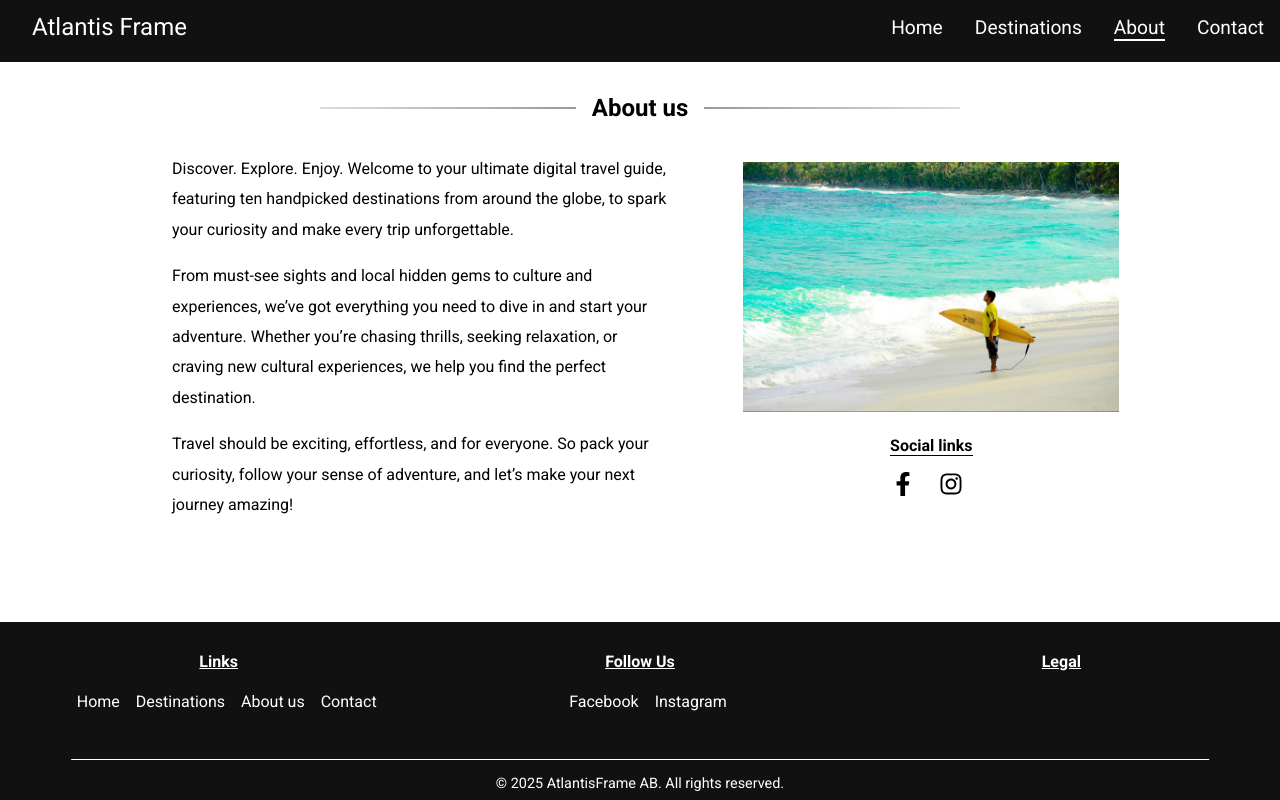
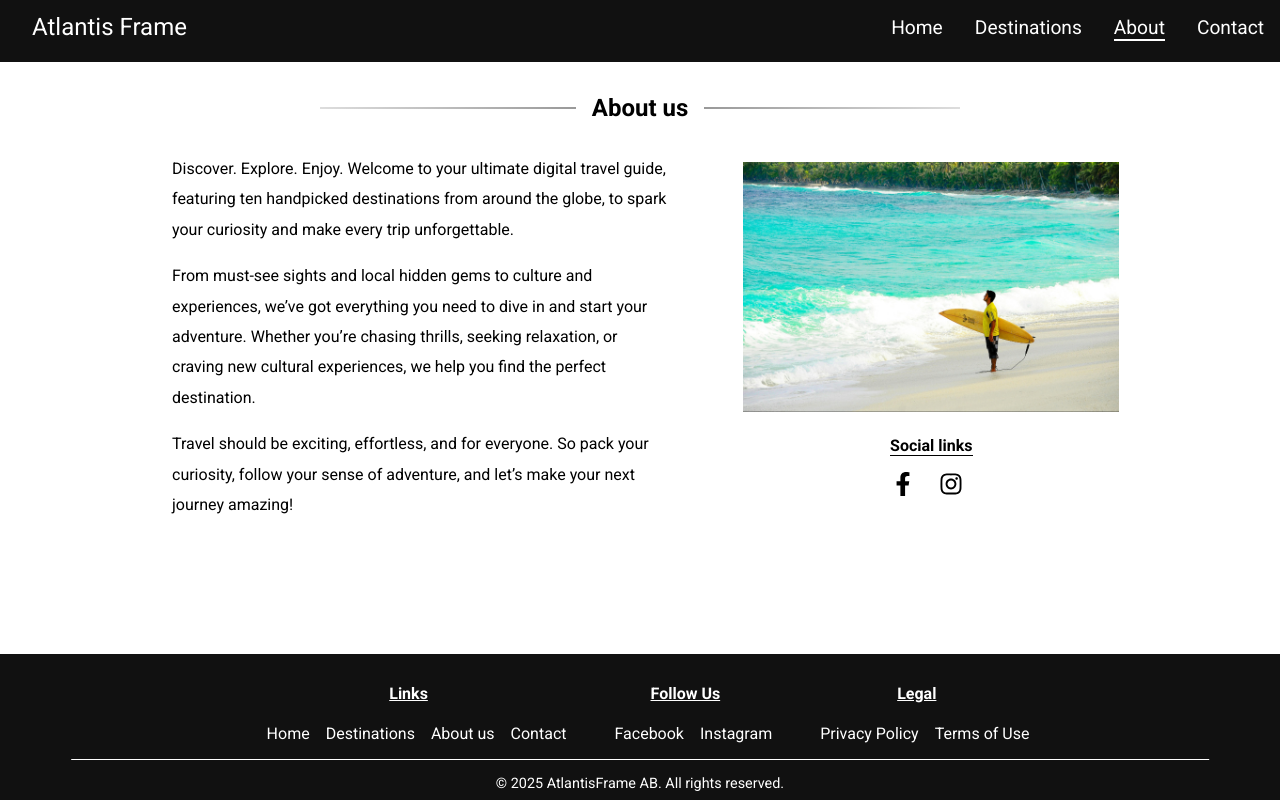
Before and after one commit to SarahSu92/AtlantisTravel, a React (Vite) app: page /AtlantisTravel/AboutPage in a window 1280 px wide. Built offline with nearby package versions, Linux system fonts and the light colour scheme; a web font is replaced by a local one.

Commit message:
(feat): adjsuted footer content

```diff
--- a/src/components/Footer/Footer.scss
+++ b/src/components/Footer/Footer.scss
@@ -23,6 +23,7 @@
   transition: color 0.3s;
   font-size: 1rem;
   margin-left: 1rem;
+  cursor: pointer;
 
   &:focus {
     outline: 2px solid #f94a0b;
@@ -96,11 +97,8 @@
 @media screen and (min-width: 1024px) {
   .contact-wrapper {
     display: grid;
-    grid-template-columns: repeat(3, 1fr);
-    justify-content: center;
-    align-items: center;
-    text-align: center;
-    padding-bottom: 2rem;
-    align-items: start;
+    grid-template-columns: repeat(3, auto); // varje kolumn 200px
+    justify-content: center;                 // centrera hela griden
+    gap: 2rem;
   }
 }
--- a/src/components/Footer/Footer.tsx
+++ b/src/components/Footer/Footer.tsx
@@ -44,7 +44,8 @@ export const Footer = () => {
         </div>
         <div className="footercontent">
           <h4 className="underline">Legal</h4>
-
+          <span className="links">Privacy Policy</span>
+          <span className="links">Terms of Use</span>
         </div>
       </div>
       <div className="copyright">
```
